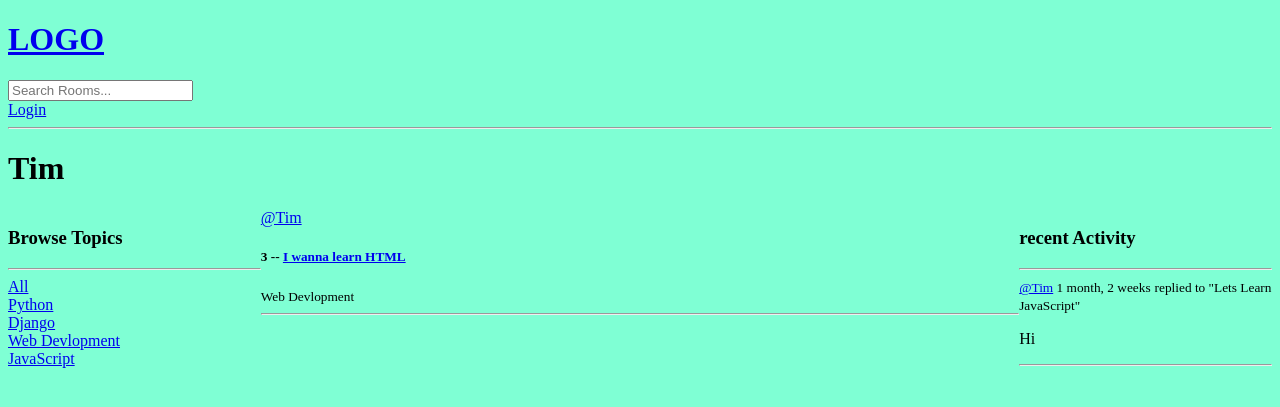
After one commit to oyunmintrio95/Django_StudyBud, a Django app: page /profile/2 in a window 1280 px wide. The commit adds this page. Shown: the top 407 px of the page. Run offline with Django 4.2, Linux system fonts and the light colour scheme; data comes from the database, SQL or seed files in the repository; both versions use the stored data as it was after the commit.

Commit message:
static files

```diff
--- a/base/forms.py
+++ b/base/forms.py
@@ -6,3 +6,4 @@ class RoomForm(ModelForm):
     class Meta:
         model = Room
         fields = '__all__'
+        exclude = ['host', 'participants']
--- a/base/templates/base/activity_component.html
+++ b/base/templates/base/activity_component.html
@@ -2,7 +2,7 @@
 <hr>
 {% for message in room_messages %}
 <div>
-    <small>@{{message.user}} {{message.created|timesince}}</small>
+    <small><a href="{% url 'user-profile' message.user.id %}">@{{message.user}}</a> {{message.created|timesince}}</small>
     <small>replied to "{{message.room}}"</small>
 
     <p>{{message.body}}</p>
--- a/base/templates/base/feed_component.html
+++ b/base/templates/base/feed_component.html
@@ -5,7 +5,7 @@
         <a href="{% url 'update-room' room.id %}"> Edit </a>
         <a href="{% url 'delete-room' room.id %}" >Delete</a>
         {% endif %}
-        <span>@{{room.host.username}}</span>
+        <a href="{% url 'user-profile' room.host.id %}">@{{room.host.username}}</a>
         <h5>{{room.id}} -- <a href="{% url 'room' room.id %}">{{room.name}}</a></h5>
         <small>{{room.topic.name}}</small>
         <hr>
--- /dev/null
+++ b/base/templates/base/profile.html
@@ -0,0 +1,24 @@
+{% extends 'main.html' %}
+{% block content %}
+<style>
+    .profile-container{
+        display: grid;
+        grid-template-columns: 1fr 3fr 1fr;
+    }
+</style>
+<h1>{{user.username}}</h1>
+
+<div class="profile-container">
+    <div>
+        {% include 'base/topics_component.html' %}
+    </div>
+
+    <div>
+        {% include 'base/feed_component.html' %}
+    </div>
+
+    <div>
+        {% include 'base/activity_component.html' %}
+    </div>
+</div>
+{% endblock content%}
--- a/base/urls.py
+++ b/base/urls.py
@@ -15,6 +15,7 @@ urlpatterns = [
 
     path('', views.home, name="home"),
     path('room/<str:pk>/', views.room, name="room"),
+    path('profile/<str:pk>', views.userProfile, name="user-profile"),
 
     path('create-room/', views.createRoom, name="create-room"),
     path('update-room/<str:pk>/', views.updateRoom, name="update-room"),
--- a/base/views.py
+++ b/base/views.py
@@ -103,6 +103,17 @@ def room(request,pk):
                'participants': participants}
     return render(request, 'base/room.html', context)
 
+def userProfile(request, pk):
+    user = User.objects.get(id=pk)
+    #we can get all the children of specific model by using modelname_set
+    rooms = user.room_set.all()
+    room_messages = user.message_set.all()
+    topics = Topic.objects.all()
+    context = {'user': user, 'rooms': rooms,
+               'room_messages':room_messages, 'topics':topics}
+
+    return render(request, 'base/profile.html', context)
+
 @login_required(login_url='login')
 def createRoom(request):
     form = RoomForm()
@@ -110,7 +121,9 @@ def createRoom(request):
     if request.method == 'POST':
         form = RoomForm(request.POST)
         if form.is_valid():
-            form.save()
+            room = form.save(commit=False)
+            room.host = request.user
+            room.save()
             return redirect('home')
 
     context = {'form': form}
--- /dev/null
+++ b/static/styles/main.css
@@ -0,0 +1,3 @@
+body{
+    background-color: aquamarine;
+}
--- a/studybud/settings.py
+++ b/studybud/settings.py
@@ -122,6 +122,11 @@ USE_TZ = True
 
 STATIC_URL = 'static/'
 
+STATICFILES_DIRS = [
+    BASE_DIR / 'static'
+]
+# STATIC_ROOT =[]
+
 # Default primary key field type
 # https://docs.djangoproject.com/en/4.2/ref/settings/#default-auto-field
 
--- a/templates/main.html
+++ b/templates/main.html
@@ -1,8 +1,11 @@
 <!DOCTYPE html>
+{% load static %}
 <html lang="en">
 <head>
     <meta charset="UTF-8">
     <title>StudyBud</title>
+    <meta name="viewport" content="width=device-width, initial-scale=1">
+    <link rel='stylesheet' type="text/css" media="screen" href="{% static 'styles/main.css' %}">
 </head>
 <body>
   {% include 'navbar.html'%}
```
Also changed, not shown: db.sqlite3, static/images/HC70Y22EL_0.png (added).
